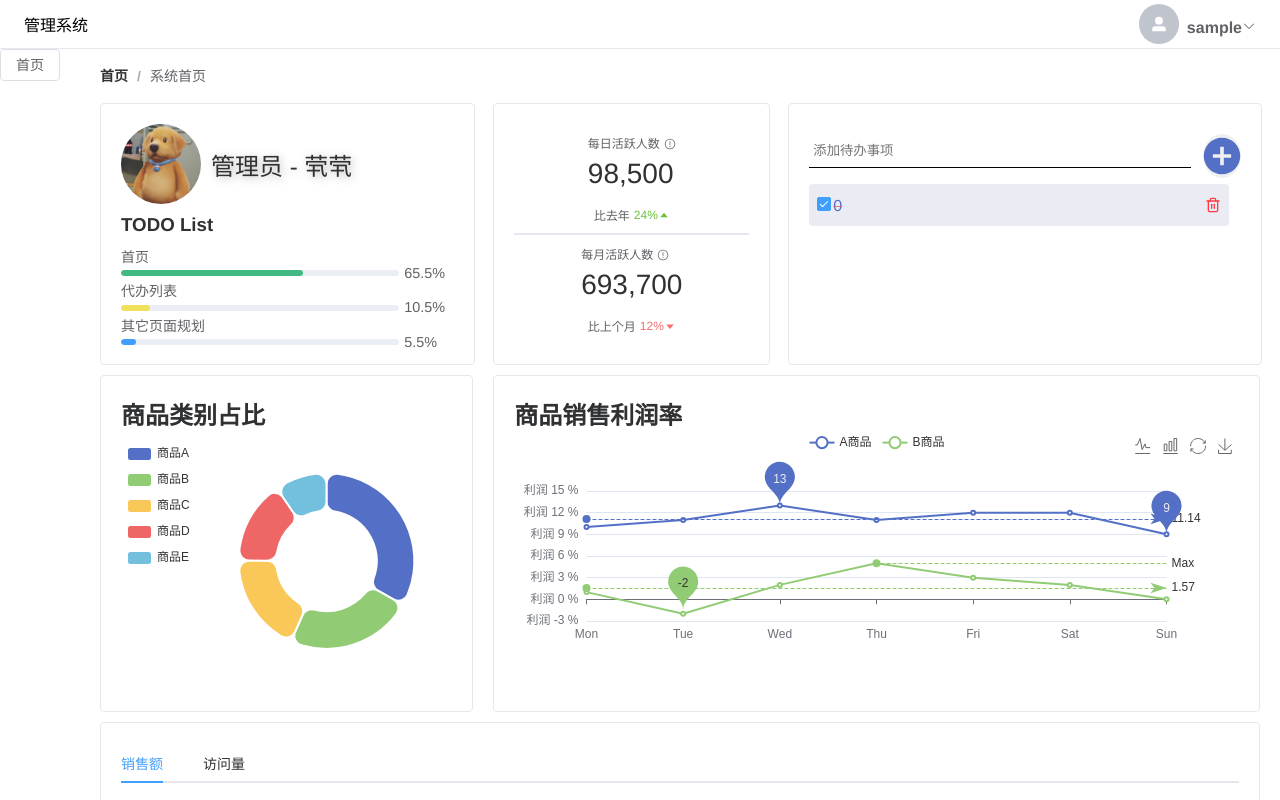
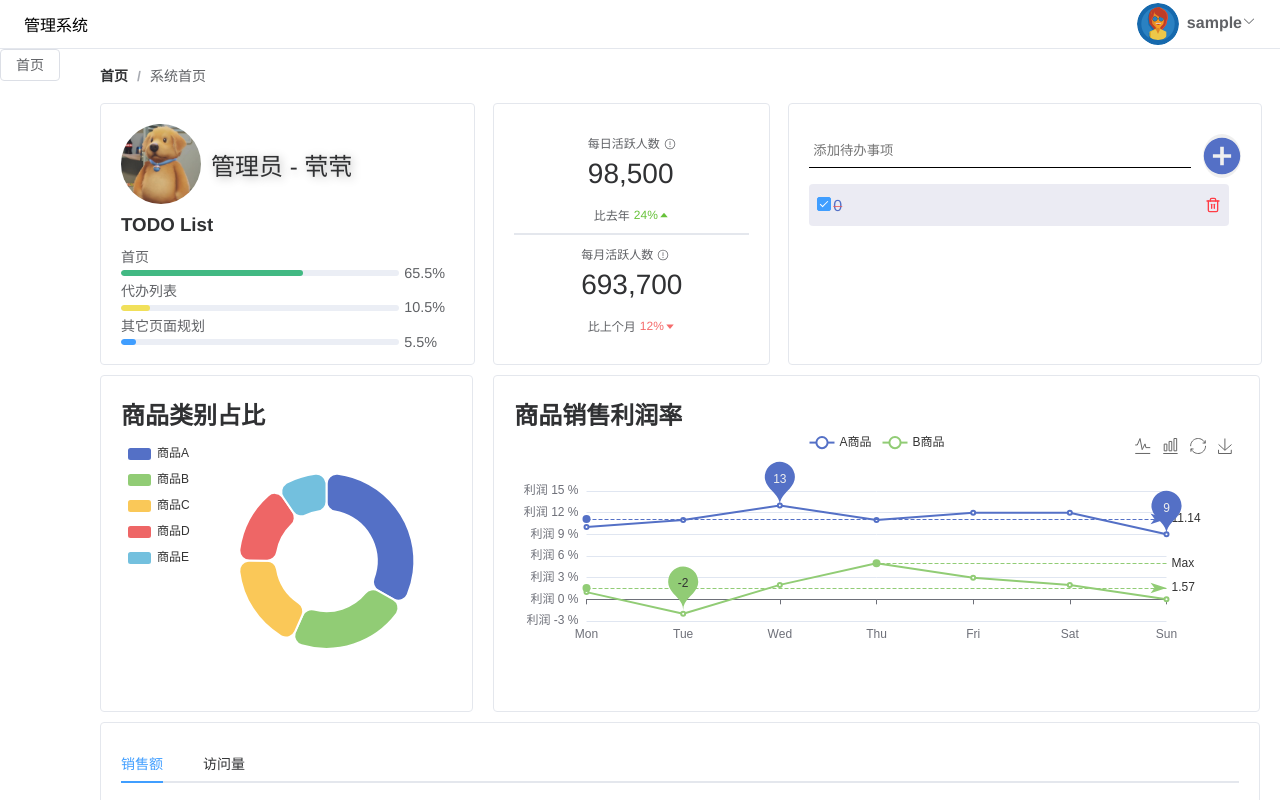
Before and after one commit to zhf521/vue3-management-system, a Vue app: page /dashboard in a window 1280 px wide. Built offline with nearby package versions, Linux system fonts and the light colour scheme; sample sign-in values are in the browser's storage; what vxe-table would draw is missing.

Commit message:
添加个人中心

```diff
--- a/src/views/Home.vue
+++ b/src/views/Home.vue
@@ -6,13 +6,14 @@
         <!-- 用户名下拉菜单 -->
         <el-dropdown trigger="click" @command="handleCommand">
           <span class="el-dropdown-link">
-            <el-avatar icon="UserFilled" style="padding:8px"></el-avatar><span class="name">{{ username }}</span>
+            <img src="../assets/user.svg" alt="">
+            <span class="name">{{ username }}</span>
             <el-icon><arrow-down /></el-icon>
           </span>
           <template #dropdown>
             <el-dropdown-menu>
+              <el-dropdown-item command="user">个人中心</el-dropdown-item>
               <el-dropdown-item command="loginOut">退出登录</el-dropdown-item>
-              <!-- todo 个人中心等 -->
             </el-dropdown-menu>
           </template>
         </el-dropdown>
@@ -46,10 +47,13 @@ const router = useRouter()
 const route = useRoute()
 const username = localStorage.getItem('username')
 const handleCommand = (command: string) => {
-  if (command == 'loginOut')
+  if (command == 'loginOut') {
     localStorage.removeItem('username')
-  sessionStorage.removeItem('token')
-  router.push('/login')
+    sessionStorage.removeItem('token')
+    router.push('/login')
+  } else if (command == 'user') {
+    router.push('/user')
+  }
 }
 
 // 面包屑
```
